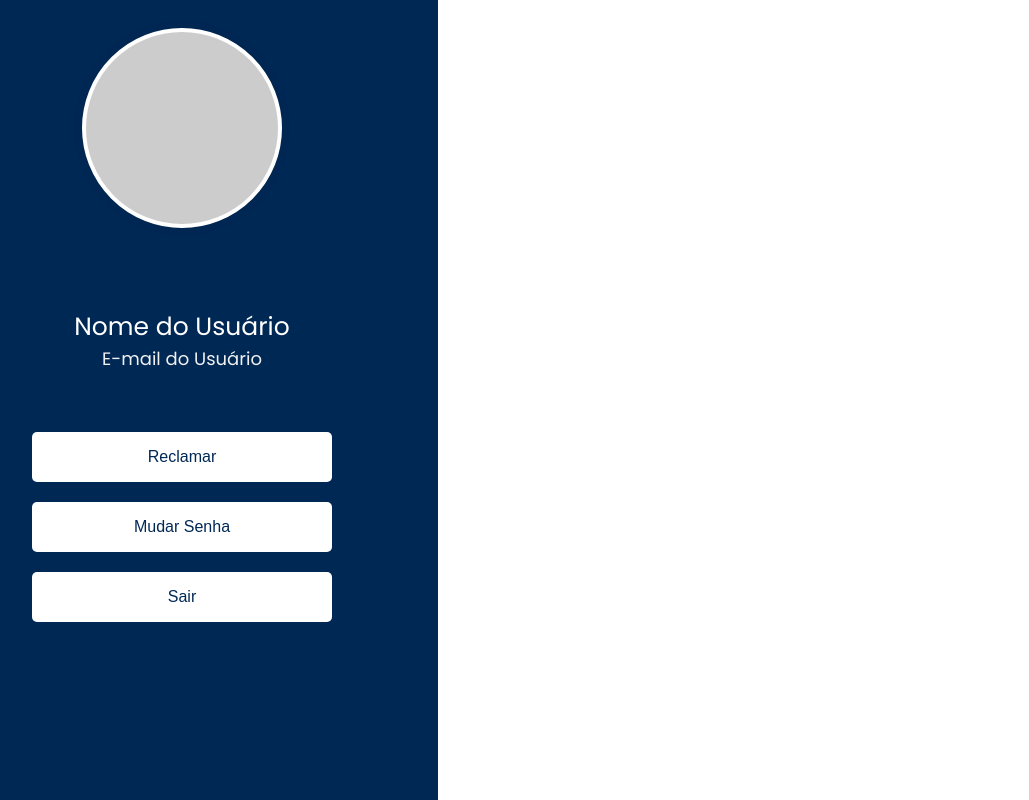
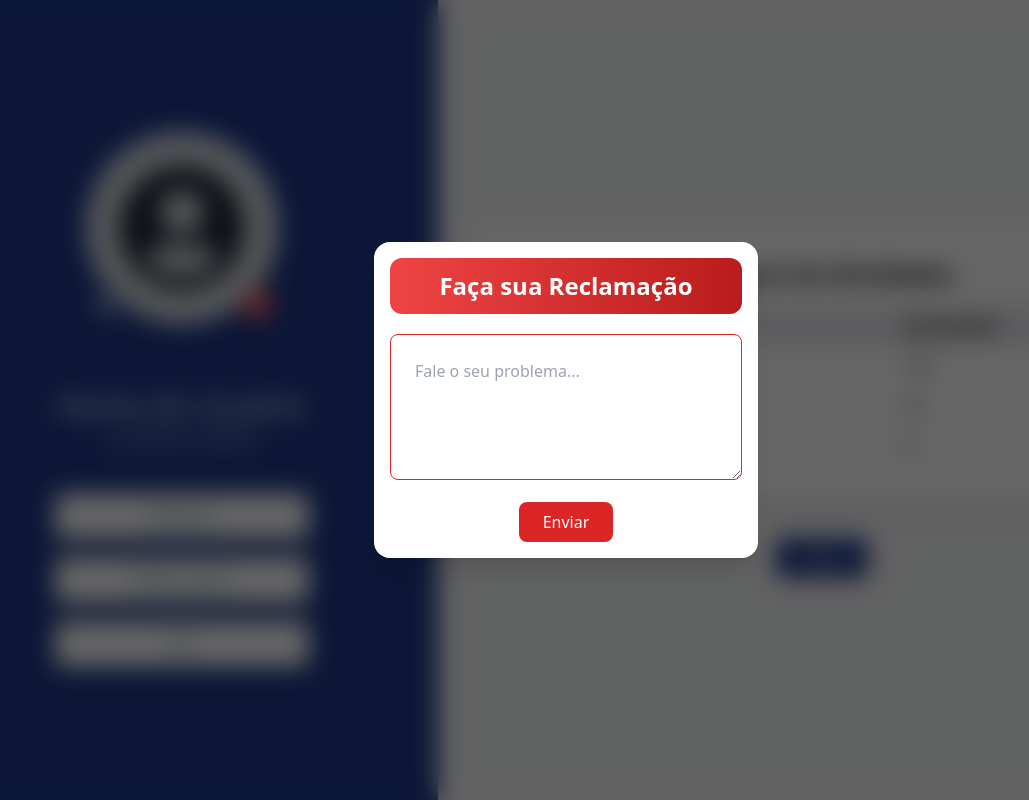
Before and after one commit to jpcunha020/TrabalhoEstagioEstoque, a React (Vite) app: page /perfil in a window 1280 px wide. Both pictures are taken after a click on the button "Reclamar". Shown: the whole page, without its empty margins (74-1103 px from the left). Built offline with nearby package versions, Linux system fonts and the light colour scheme.

Commit message:
atualizações

```diff
--- a/src/components/Esquece.jsx
+++ b/src/components/Esquece.jsx
@@ -1,4 +1,3 @@
-
 import React, { useState } from "react";
 import { useNavigate } from "react-router-dom";
 import { AiFillEye, AiFillEyeInvisible, AiFillLock } from "react-icons/ai";
--- a/src/components/Perfil.jsx
+++ b/src/components/Perfil.jsx
@@ -1,30 +1,232 @@
-import React from "react";
-import "./UserProfile.css";
+import React, { useState, useEffect } from "react";
+import { FaUserCircle, FaCamera, FaTrashAlt } from 'react-icons/fa';
+import { useNavigate } from "react-router-dom";
 
-function UserProfile() {
+function Perfil() {
+  // Estado para armazenar a imagem do avatar
+  const [avatarImage, setAvatarImage] = useState(null);
+
+  // Estado para armazenar os dados do resumo de atividades
+  const [resumoAtividades, setResumoAtividades] = useState({
+    vendasRealizadas: 0,
+    produtosEstoque: 0,
+    contratosFirmados: 0,
+  });
+
+  // Estado para armazenar o nome e e-mail do usuário
+  const [usuario, setUsuario] = useState({
+    nome: '',
+    email: ''
+  });
+
+  // Estado para controlar a visibilidade do modal
+  const [isModalOpen, setIsModalOpen] = useState(false);
+
+  // Hook para navegação
+  const navigate = useNavigate();
+
+  // Função para lidar com a seleção da imagem
+  const handleAvatarChange = (event) => {
+    const file = event.target.files[0];
+    if (file) {
+      // Cria uma URL temporária para a imagem selecionada
+      const imageUrl = URL.createObjectURL(file);
+      setAvatarImage(imageUrl);
+      // Salva a imagem no localStorage
+      localStorage.setItem("avatarImage", imageUrl);
+    }
+  };
+
+  // Função para remover a imagem do avatar
+  const handleRemoveAvatar = () => {
+    setAvatarImage(null);
+    // Remove a imagem do localStorage
+    localStorage.removeItem("avatarImage");
+  };
+
+  // Carregar a imagem do localStorage e as informações do usuário quando o componente for montado
+  useEffect(() => {
+    const savedAvatar = localStorage.getItem("avatarImage");
+    if (savedAvatar) {
+      setAvatarImage(savedAvatar);
+    }
+
+    // Carregar as informações do usuário (nome e e-mail)
+    const savedNome = localStorage.getItem("nome");
+    const savedEmail = localStorage.getItem("email");
+
+    if (savedNome && savedEmail) {
+      setUsuario({
+        nome: savedNome,
+        email: savedEmail,
+      });
+    }
+
+    // Simulação de dados do resumo de atividades
+    const dadosAtividades = {
+      vendasRealizadas: 120, // Exemplo de vendas realizadas
+      produtosEstoque: 50,  // Exemplo de produtos em estoque
+      contratosFirmados: 8, // Exemplo de contratos firmados
+    };
+    setResumoAtividades(dadosAtividades);
+  }, []);
+
+  // Função para voltar para a página anterior
+  const handleGoBack = () => {
+    navigate(-1); // Volta para a página anterior no histórico
+  };
+
+  // Função para abrir o modal
+  const openModal = () => {
+    setIsModalOpen(true);
+  };
+
+  // Função para fechar o modal
+  const closeModal = () => {
+    setIsModalOpen(false);
+  };
+
+  // Função para fechar o modal ao clicar fora
+  const handleOutsideClick = (event) => {
+    if (event.target.id === "modal-overlay") {
+      closeModal();
+    }
+  };
+
   return (
-    <div className="user-profile-container">
+    <div className="flex w-full h-screen font-sans">
 
-      <div className="left-section">
-        <div className="user-avatar">
+      {/* Seção Esquerda */}
+      <div className="w-2/5 bg-blue-900 text-white p-8 flex flex-col items-center justify-center">
+        {/* Avatar */}
+        <div className="relative w-48 h-48 bg-gray-300 rounded-full border-4 border-white shadow-lg mb-16 flex items-center justify-center">
+          {/* Se houver uma imagem, exibe a imagem, caso contrário exibe o ícone de avatar */}
+          {avatarImage ? (
+            <img
+              src={avatarImage}
+              alt="Avatar"
+              className="w-full h-full object-cover rounded-full"
+            />
+          ) : (
+            <FaUserCircle className="text-9xl text-gray-800" /> // Ícone de usuário do react-icons
+          )}
 
-        </div>
-      <div className="social">
-        <h2>Nome do Usuário</h2>
-        <p>E-mail do Usuário</p>
+          {/* Ícone para trocar a imagem */}
+          <label
+            htmlFor="avatar-upload"
+            className="absolute bottom-0 left-0 bg-blue-900 text-white hover:bg-blue-950 p-2 rounded-full cursor-pointer transition-all"
+          >
+            <FaCamera /> {/* Ícone de câmera do react-icons */}
+          </label>
+
+          {/* Ícone de lixeira para remover a imagem */}
+          <button
+            onClick={handleRemoveAvatar}
+            className="absolute bottom-0 right-0 bg-red-600 text-white hover:bg-red-800 p-2 rounded-full cursor-pointer transition-all"
+          >
+            <FaTrashAlt /> {/* Ícone de lixeira */}
+          </button>
+
+          <input
+            id="avatar-upload"
+            type="file"
+            accept="image/*"
+            onChange={handleAvatarChange}
+            className="hidden"
+          />
         </div>
 
-        <div className="buttons-container">
+        {/* Informações sociais */}
+        <div className="text-center mb-10">
+          {/* Exibindo o nome e e-mail do usuário */}
+          <h2 className="text-3xl">{usuario.nome || "Nome do Usuário"}</h2>
+          <p className="text-lg text-gray-200">{usuario.email || "E-mail do Usuário"}</p>
+        </div>
 
+        {/* Botões */}
+        <div className="flex flex-wrap justify-center gap-4">
+          <button
+            className="bg-white text-blue-900 border py-2 px-6 rounded-lg w-64 h-12 transition-all hover:bg-red-600 hover:text-white border-gray-950"
+            onClick={openModal} // Abrir o modal ao clicar
+          >
+            Reclamar
+          </button>
 
-          <button>Reclamar</button>
-          <button>Mudar Senha</button>
-          <button>Sair</button>
+          <button className="bg-white text-blue-900 border py-2 px-6 rounded-lg w-64 h-12 transition-all hover:bg-blue-600 hover:text-white border-gray-950" onClick={() => navigate("/esqueci")}>Mudar Senha</button>
+
+          <button className="bg-white text-blue-900 border py-2 px-6 rounded-lg w-64 h-12 transition-all hover:bg-blue-600 hover:text-white border-gray-950 " onClick={() => navigate("/")}>Sair</button>
         </div>
       </div>
 
+      {/* Seção Direita */}
+      <div className="w-3/5 bg-gray-100 p-8 flex flex-col items-center justify-center">
+
+        {/* Tabela de Vendas, Produtos e Contratos */}
+        <div className="w-full bg-white p-9 rounded-lg shadow-lg mb-9">
+          <h3 className="text-2xl font-semibold text-center mb-4">Resumo de Atividades</h3>
+          <table className="w-full table-auto border-collapse">
+            <thead>
+              <tr className="bg-gray-200">
+                <th className="py-2 px-4 text-left">Atividade</th>
+                <th className="py-2 px-4 text-left">Quantidade</th>
+              </tr>
+            </thead>
+            <tbody>
+              <tr>
+                <td className="py-2 px-4">Vendas Realizadas</td>
+                <td className="py-2 px-4">{resumoAtividades.vendasRealizadas}</td>
+              </tr>
+              <tr>
+                <td className="py-2 px-4">Produtos em Estoque</td>
+                <td className="py-2 px-4">{resumoAtividades.produtosEstoque}</td>
+              </tr>
+              <tr>
+                <td className="py-2 px-4">Contratos Firmados</td>
+                <td className="py-2 px-4">{resumoAtividades.contratosFirmados}</td>
+              </tr>
+            </tbody>
+          </table>
+        </div>
+
+        {/* Botão Voltar */}
+        <button
+          onClick={handleGoBack}
+          className="bg-blue-900 text-white py-2 px-6 rounded-lg hover:bg-blue-700 transition-all"
+        >
+          Voltar
+        </button>
+      </div>
+
+      {/* Modal */}
+      {isModalOpen && (
+        <div
+          id="modal-overlay"
+          className="fixed inset-0 bg-black bg-opacity-60 backdrop-blur-md flex justify-center items-center z-50 transition-opacity duration-500"
+          onClick={handleOutsideClick} // Fecha o modal ao clicar fora
+        >
+          <div className="bg-white p-4 rounded-2xl w-96 shadow-xl transform transition-all duration-300">
+            <h3 className="text-2xl font-semibold mb-5 text-center bg-gradient-to-r from-red-500 to-red-700 text-white rounded-xl py-3">
+              Faça sua Reclamação
+            </h3>
+            <textarea
+              className="w-full p-6 border border-red-600 rounded-lg mb-4 hover:border-red-800 transition-all"
+              rows="4"
+              placeholder="Fale o seu problema..."
+            ></textarea>
+
+            <div className="flex justify-center items-center gap-4">
+              <button
+                onClick={closeModal} // Fechar o modal
+                className= " bg-red-600 text-white px-6 py-2 rounded-lg hover:bg-red-800 transition-all"
+              >
+                Enviar
+              </button>
+            </div>
+          </div>
+        </div>
+      )}
     </div>
   );
 }
 
-export default UserProfile;
+export default Perfil;
--- a/src/pages/CMDB.jsx
+++ b/src/pages/CMDB.jsx
@@ -160,11 +160,11 @@ const CMDB = () => {
   const [searchTerm, setSearchTerm] = useState("");
 
   const sidebarIcons = [
-    { icon: <FaHome />, label: "Início", to: "/tela" },
-
+    { icon: <FaHome />, label: "Home", to: "/tela" },
+    { icon: <FaCogs />, label: "Software", to: "/software" },
     { icon: <FaDatabase />, label: "CMDB", to: "/cmdb" },
     { icon: <FaFileAlt />, label: "Contracts", to: "/contracts" },
-    { icon: <FaTools />, label: "Configurações", to: "/perfil" },
+    { icon: <FaTools />, label: "Settings", to: "/perfil" },
   ];
 
   useEffect(() => {
--- a/src/pages/Contracts.jsx
+++ b/src/pages/Contracts.jsx
@@ -179,6 +179,7 @@ const Contracts = () => {
 
   const sidebarIcons = [
     { icon: <FaHome />, label: "Início", to: "/Tela" },
+    { icon: <FaCogs />, label: "Software", to: "/software" },
     { icon: <FaDatabase />, label: "CMDB", to: "/cmdb" },
     { icon: <FaFileAlt />, label: "Contratos", to: "/contracts" },
     { icon: <FaTools />, label: "Configurações", to: "/perfil" },
@@ -264,6 +265,9 @@ const Contracts = () => {
             >
               <FaPlus className="mr-2" /> Adicionar
             </button>
+            <button className="px-4 py-2 bg-red-500 text-white rounded-lg flex items-center">
+              <FaExclamationCircle className="mr-2" /> Reclamar
+            </button>
           </div>
         </div>
 
```
Also changed, not shown: src/components/Tela.jsx (+4 -5 lines), src/FrontEnd/Front.jsx (renamed from src/front.jsx).
